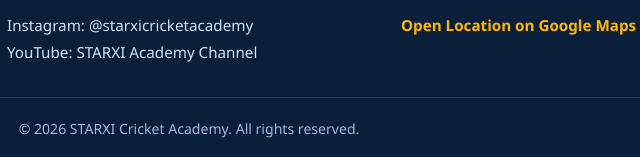
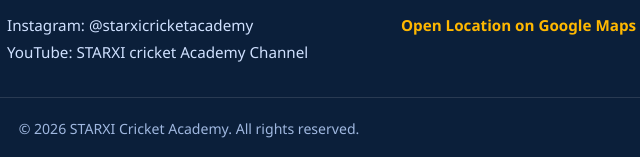
Before and after one commit to raghvendra-yadav-07/star-xi-cricket-academy, a plain HTML site: page frontend/index.html in a window 1280 px wide. Shown: the part 4889-5046 px from the top of the page, 451-1091 px from the left. Drawn offline with Linux system fonts and the light colour scheme.

```diff
--- a/frontend/index.html
+++ b/frontend/index.html
@@ -545,7 +545,7 @@
         <div>
           <h4>Contact & Socials</h4>
           <p>Instagram: <a href="https://instagram.com" target="_blank" rel="noopener">@starxicricketacademy</a></p>
-          <p>YouTube: <a href="https://youtube.com" target="_blank" rel="noopener">STARXI Academy Channel</a></p>
+          <p>YouTube: <a href="https://www.youtube.com/@starxicricketacademy" target="_blank" rel="noopener">STARXI cricket Academy Channel</a></p>
         </div>
         <div>
           <h4>Location & Directions</h4>
```
